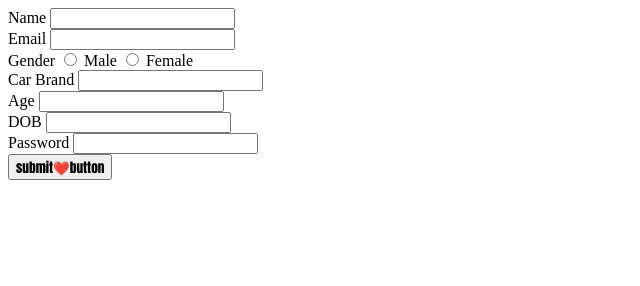
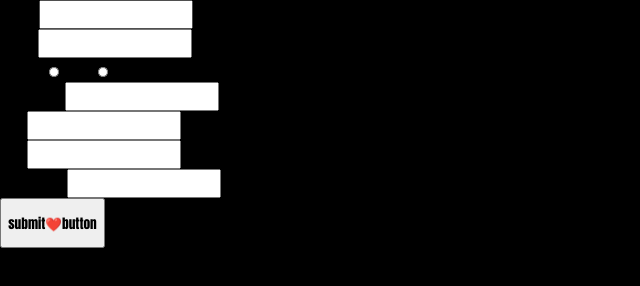
Before and after one commit to acciojob/signup-form-car-pr-a-s-h-a-n-t, a website: page main.html in a window 1280 px wide. Shown: the whole page, without its empty margins (0-640 px from the left). Drawn offline with Linux system fonts and the light colour scheme.

Commit message:
Update main.html

```diff
--- a/main.html
+++ b/main.html
@@ -3,12 +3,12 @@
 <html>
 
 <head>
-	<!-- <link rel="stylesheet" href="styles.css"> -->
+	<link rel="stylesheet" href="styles.css">
 </head>
 
 <body>
 	<!-- the entire body must be written by student -->
-	<div class="wrapper">
+
 		<form action="">
 			<label for="name">Name</label>
 		    <input type="text" id="name">
@@ -48,7 +48,7 @@
 		</form>
 
 
-	</div>
+
     <script type="text/javascript" src="./script.js">
 </script>
 
```
